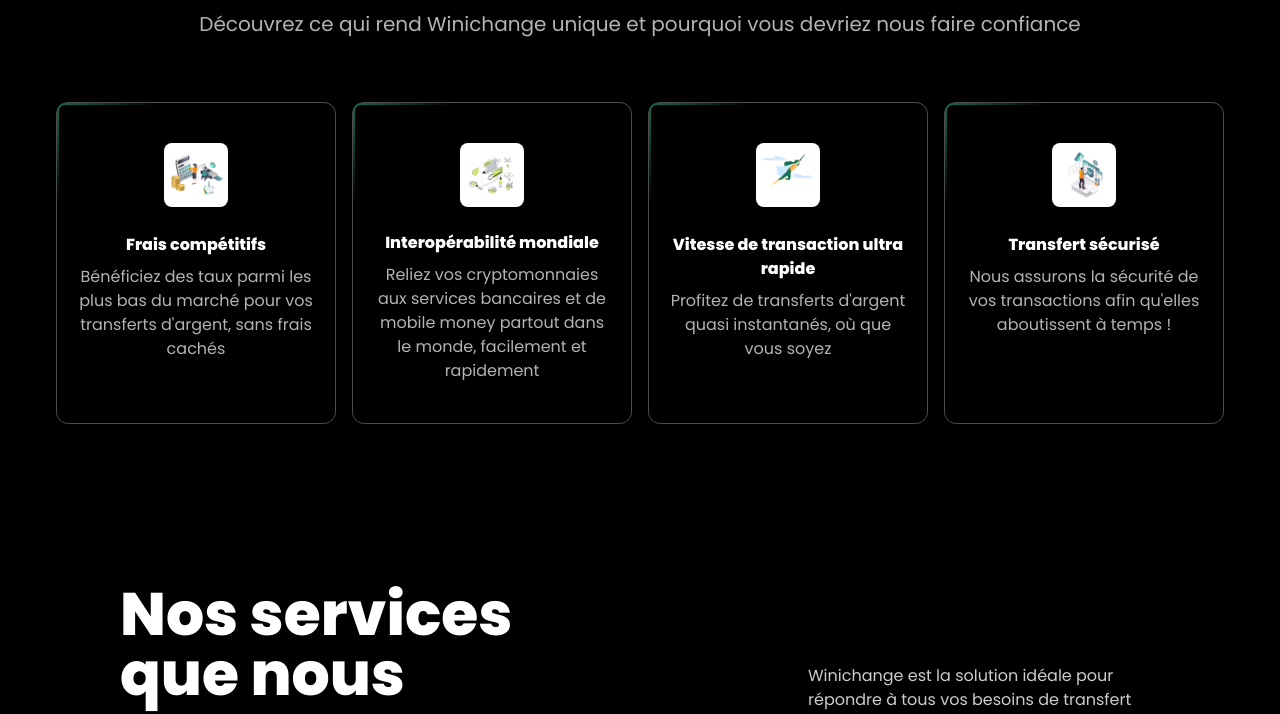
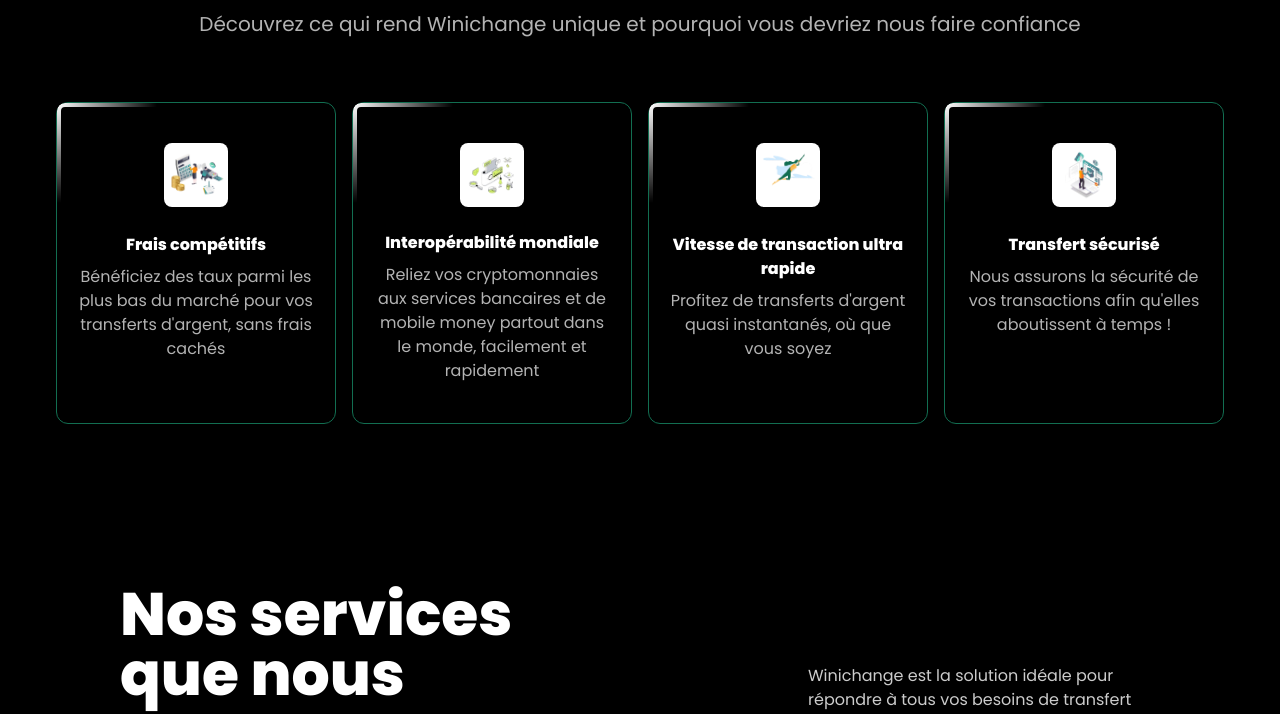
Before and after one commit to YVNNVLEX/WiniChange-Projet-Try, a Next.js app in the folder my-app/: page / in a window 1280 px wide. Shown: the part 1202-1916 px from the top of the page. Built offline with nearby package versions, Linux system fonts and the light colour scheme.

Commit message:
Update Feature.tsx

```diff
--- a/my-app/src/app/components/Feature.tsx
+++ b/my-app/src/app/components/Feature.tsx
@@ -38,10 +38,10 @@
 
     return (
         <div key={title}
-         className="border border-white/30 px-5 py-10 text-center rounded-xl sm:flex-1 relative"
+         className="border border-[#126e51] px-5 py-10 text-center rounded-xl sm:flex-1 relative"
         >
             <motion.div
-                className="absolute inset-0 border-2 border-[#126e51] rounded-lg"
+                className="absolute inset-0 border-4 border-white rounded-lg"
                 style={{
                     WebkitMaskImage: maskImage,
                     maskImage
```
